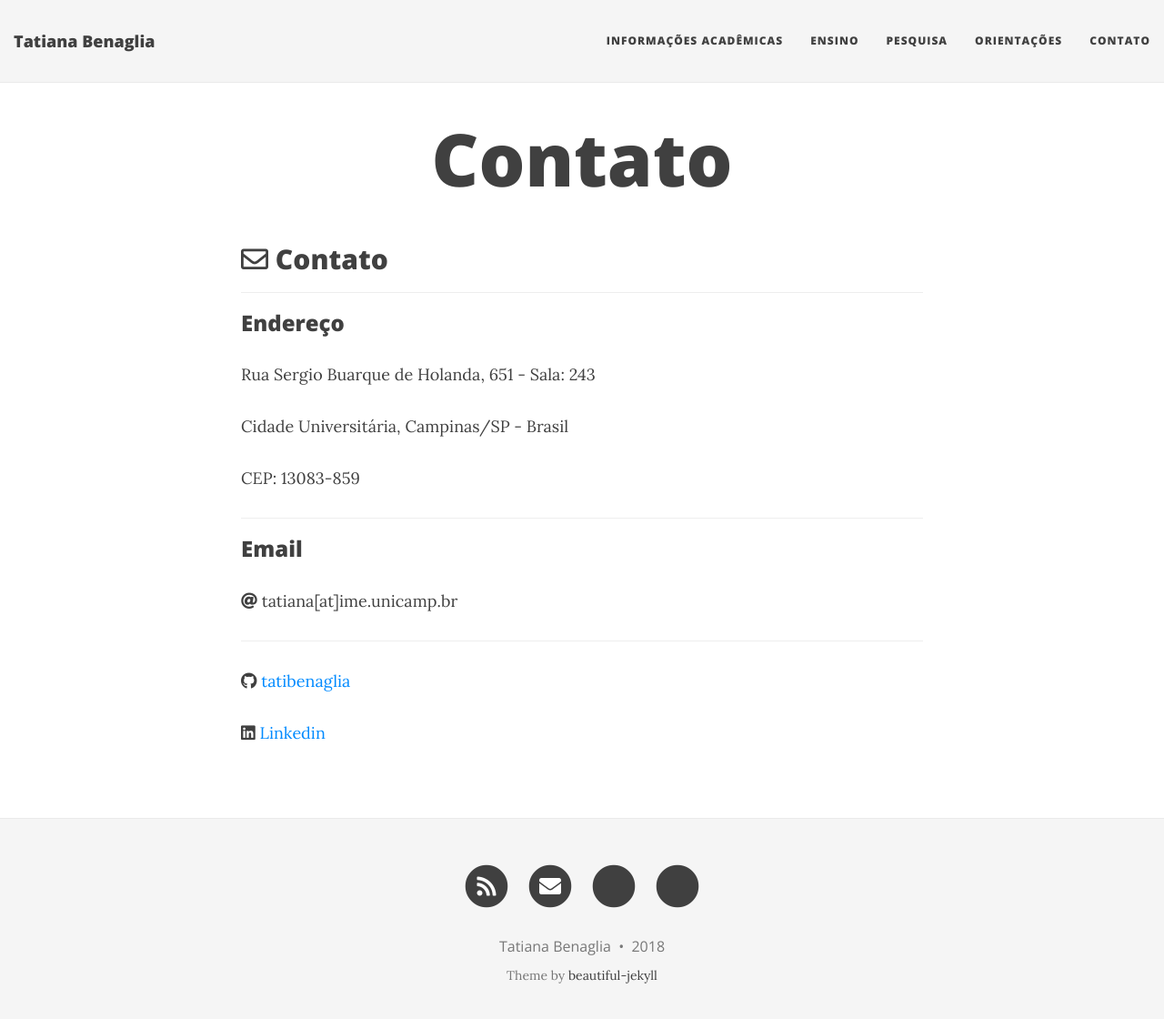
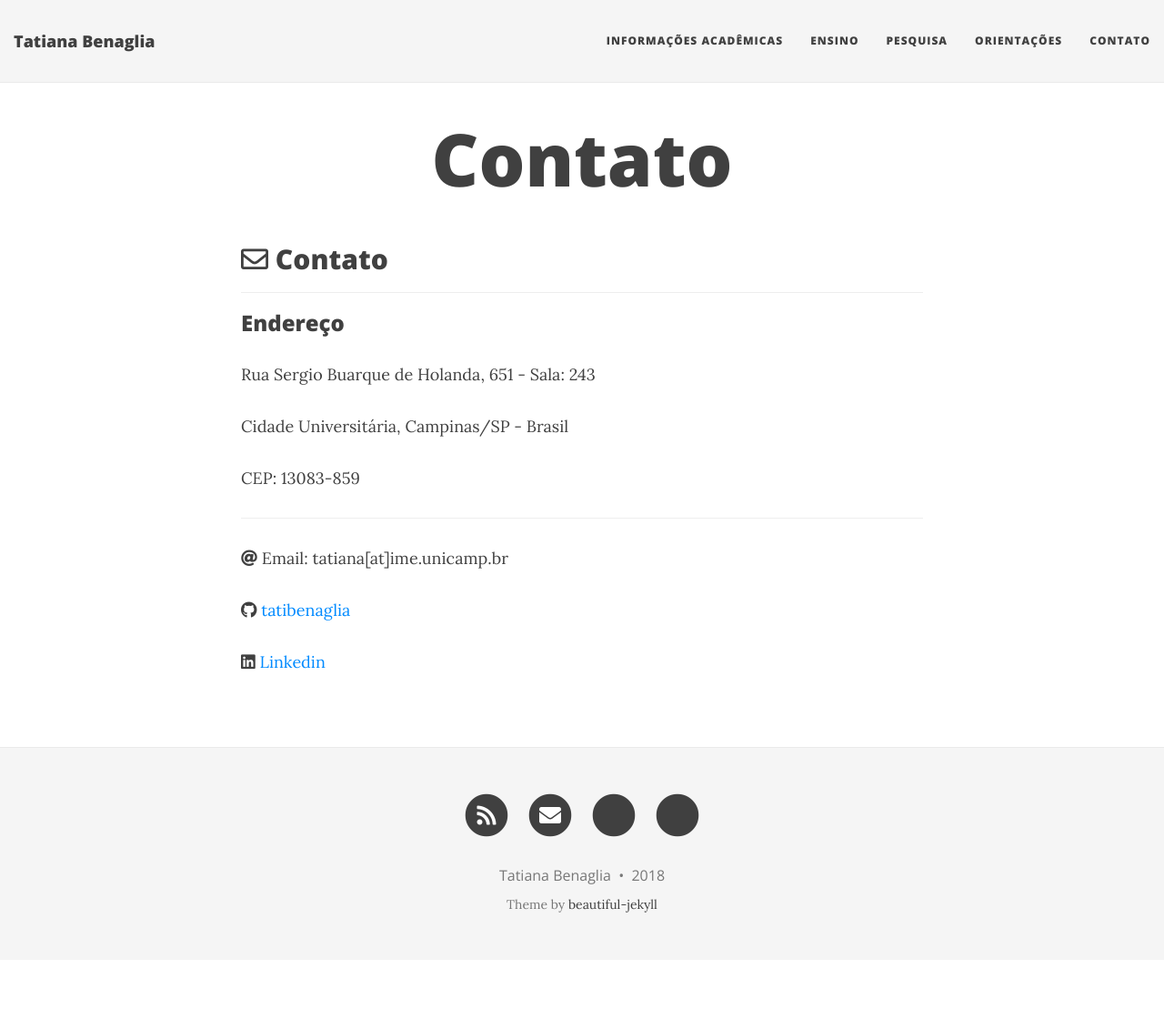
Before and after one commit to tatibenaglia/tatibenaglia.github.io, a Jekyll site: the page built from contato.md, in a window 1280 px wide and 1133 px high. Shown: the top 1120 px of the window at 91% size. Built offline with Jekyll 4.4.1, drawn with Linux system fonts in a browser that asks for light colours; nearby versions of some CDN libraries.

Commit message:
Update contato.md

```diff
--- a/contato.md
+++ b/contato.md
@@ -21,11 +21,7 @@ CEP: 13083-859
 
 ----
 
-### Email
-
-<i class="fas fa-at"></i> tatiana[at]ime.unicamp.br
-
-----
+<i class="fas fa-at"></i> Email: tatiana[at]ime.unicamp.br
 
 <i class="fab fa-github"></i> [tatibenaglia](https://github.com/tatibenaglia)
 
```
